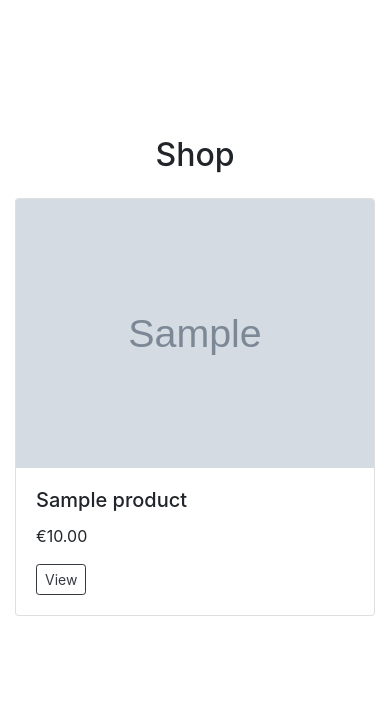
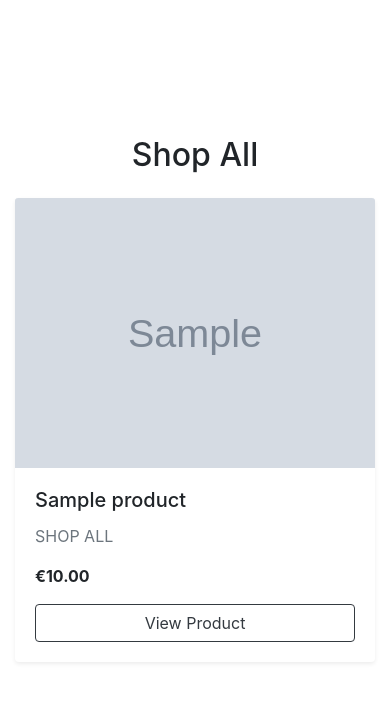
Before and after one commit to Maxcode0101/drift_cult, a Django app: template store/templates/store/product_list.html in a window 390 px wide. Shown: the part 56-758 px from the top of the page. Run offline with Django 4.2, Linux system fonts and the light colour scheme; the template is opened without the code that fills it: values that come from a table or form of the project are taken from there, others are empty; tables that the repository leaves empty hold one stand-in row (values such as "Sample post"); grey boxes marked "Sample" are stand-in pictures.

Commit message:
Add responsive product grid layout to product_list template

```diff
--- a/store/templates/store/product_list.html
+++ b/store/templates/store/product_list.html
@@ -3,20 +3,21 @@
 
 {% block content %}
 <div class="container mt-5 pt-5">
-  <h2 class="mb-4 text-center">Shop</h2>
+  <h2 class="text-center mb-4">Shop All</h2>
   <div class="row">
     {% for product in products %}
-      <div class="col-md-4 mb-4">
-        <div class="card h-100">
+    <div class="col-sm-6 col-md-4 col-lg-3 mb-4">
+      <div class="card h-100 shadow-sm border-0">
         {% if product.image %}
           <img src="{{ product.image.url }}" class="card-img-top" alt="{{ product.name }}">
         {% else %}
-            <img src="{% static 'images/placeholder.png' %}" class="card-img-top" alt="No image">
+          <img src="{% static 'images/placeholder.png' %}" class="card-img-top" alt="Placeholder">
         {% endif %}
-          <div class="card-body">
+        <div class="card-body d-flex flex-column">
           <h5 class="card-title">{{ product.name }}</h5>
-            <p class="card-text">€{{ product.price }}</p>
-            <a href="{% url 'product_detail' product.pk %}" class="btn btn-outline-dark btn-sm">View</a>
+          <p class="card-text text-muted">{{ product.category }}</p>
+          <p class="card-text font-weight-bold">€{{ product.price }}</p>
+          <a href="{% url 'product_detail' product.pk %}" class="btn btn-outline-dark mt-auto">View Product</a>
         </div>
       </div>
     </div>
```
Also changed, not shown: static/images/placeholder.png (added). Lines whose indentation alone changed are shown as unchanged.
